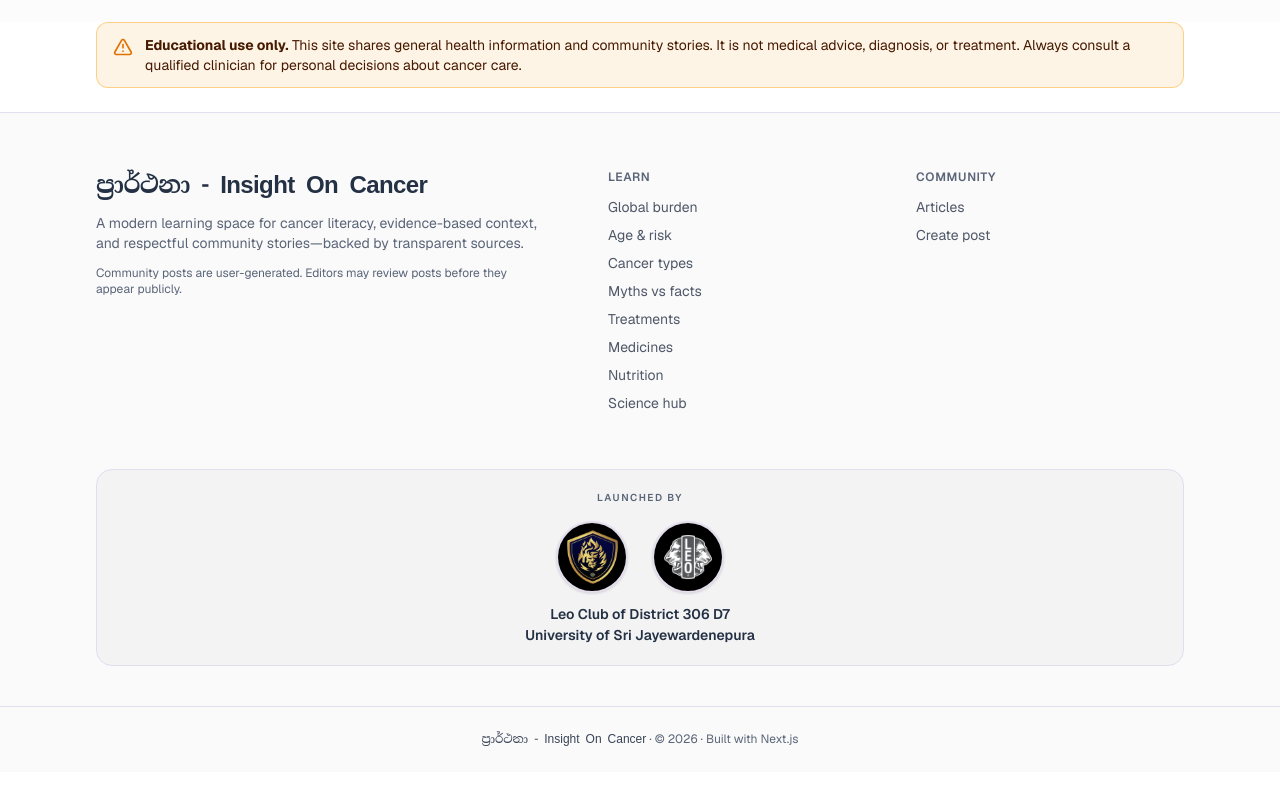
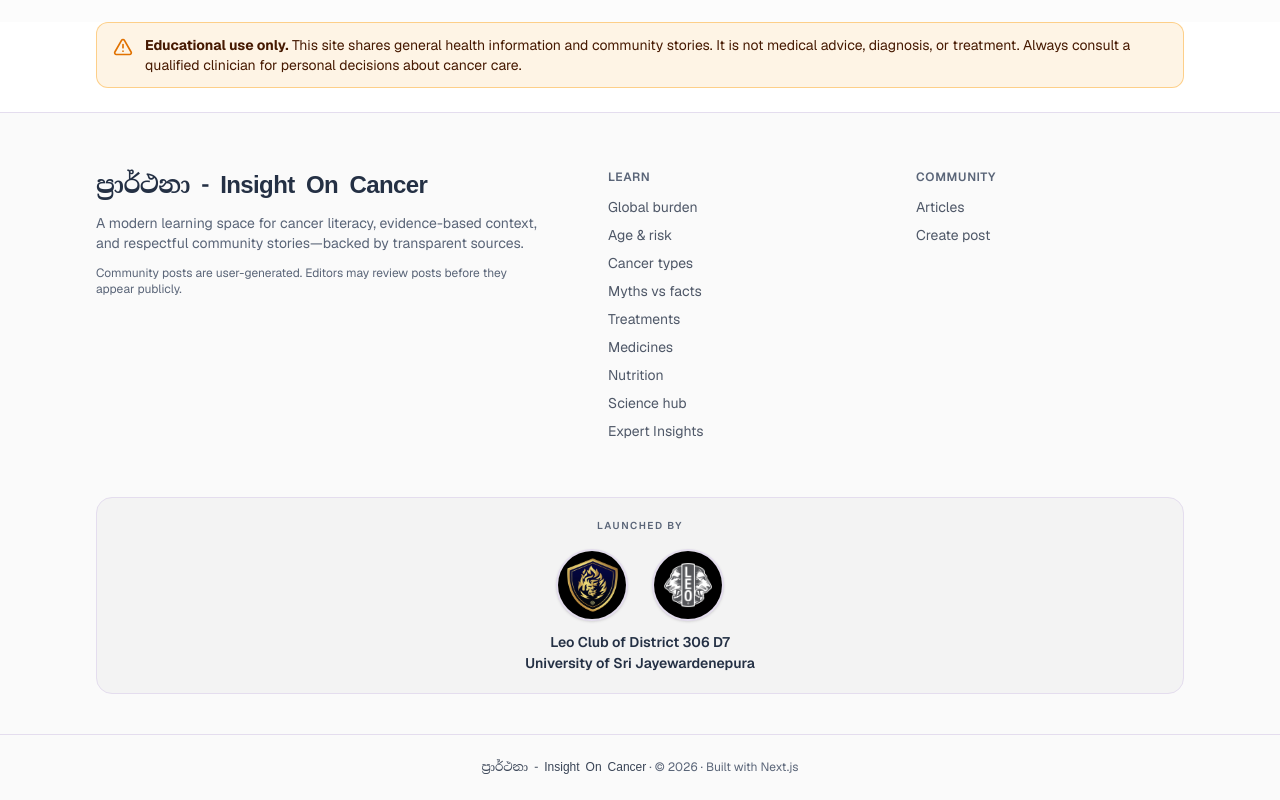
Before and after one commit to ThisaraShehanKavinda/prarthana, a Next.js app in the folder web/: page / in a window 1280 px wide. Shown: the part 1916-2716 px from the top of the page. Before the commit the page ends 2688 px from the top, so only its background shows below. Built offline with nearby package versions, Linux system fonts and the light colour scheme; no server answers.

Commit message:
Add 'Expert Insights' link to site footer

```diff
--- a/web/components/layout/site-footer.tsx
+++ b/web/components/layout/site-footer.tsx
@@ -11,6 +11,7 @@ const learn = [
   { href: "/learn/medicines", label: "Medicines" },
   { href: "/learn/nutrition", label: "Nutrition" },
   { href: "/learn/science", label: "Science hub" },
+  { href: "/community#expert-insights", label: "Expert Insights" },
 ];
 
 export function SiteFooter() {
```
